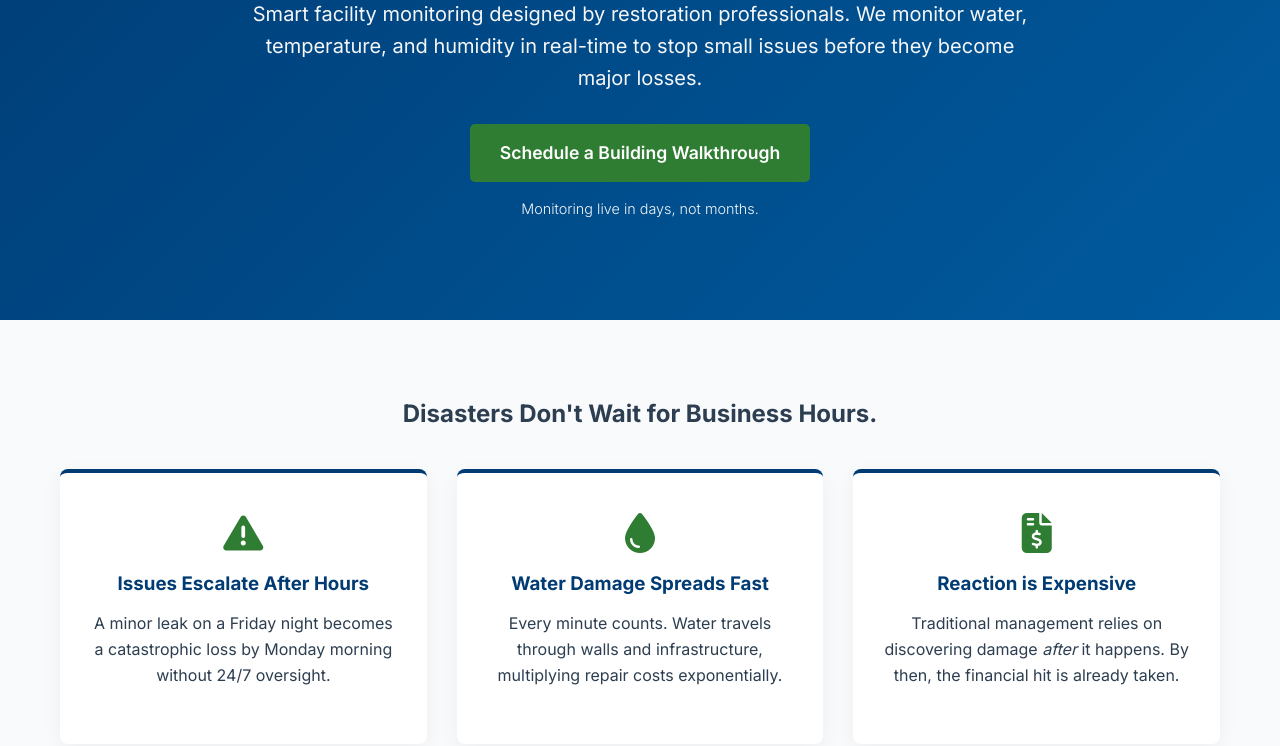
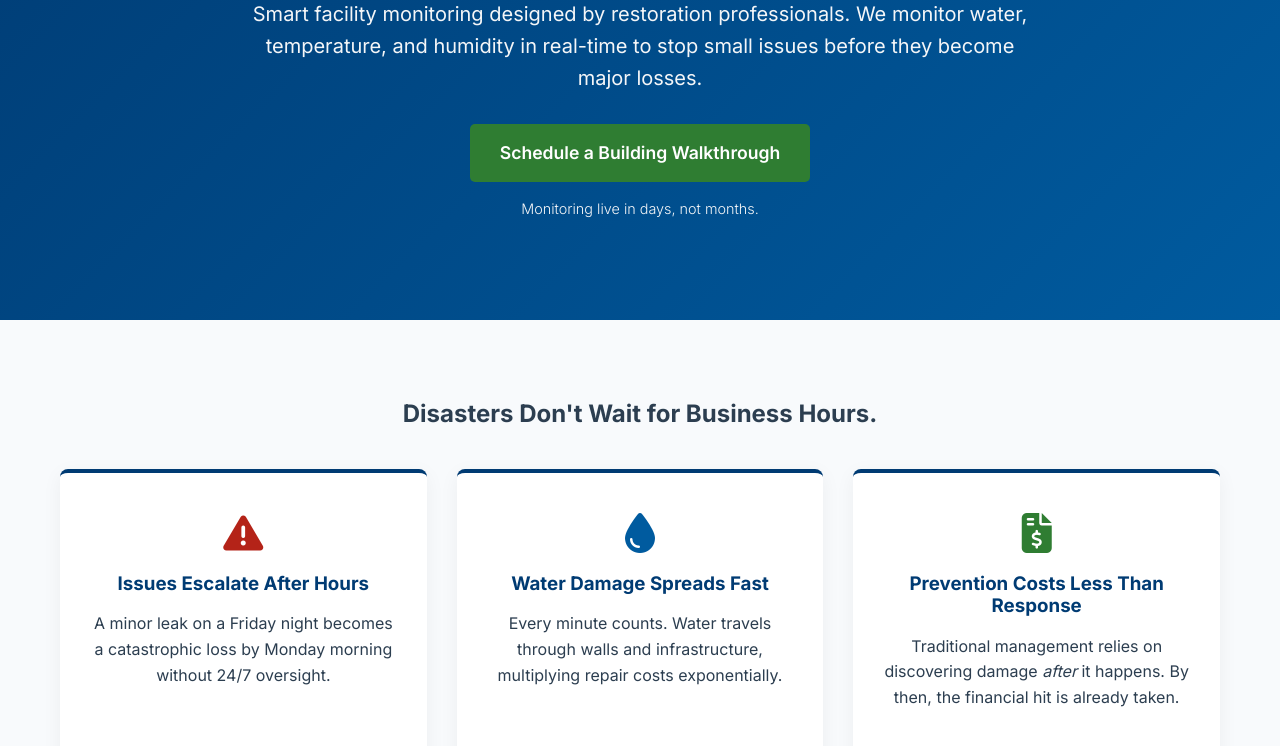
Before and after one commit to bhogan561/RMSPage, a website: page docs/index.html in a window 1280 px wide. Shown: the part 342-1088 px from the top of the page. Drawn offline with Linux system fonts and the light colour scheme.

Commit message:
Update problem card icon colors

```diff
--- a/docs/index.html
+++ b/docs/index.html
@@ -268,6 +268,18 @@
             font-size: 2.5rem;
             color: var(--primary-green);
             margin-bottom: 20px;
+        }
+
+        #problem .problem-icon-warning {
+            color: var(--error);
+        }
+
+        #problem .problem-icon-water {
+            color: var(--secondary-blue);
+        }
+
+        #problem .problem-icon-cost {
+            color: var(--primary-green);
         }
 
         .card h3 {
@@ -692,18 +704,18 @@
             <h2 class="section-heading" id="problem-title">Disasters Don't Wait for Business Hours.</h2>
             <div class="grid-3">
                 <article class="card">
-                    <i class="fa-solid fa-triangle-exclamation" aria-hidden="true"></i>
+                    <i class="fa-solid fa-triangle-exclamation problem-icon-warning" aria-hidden="true"></i>
                     <h3>Issues Escalate After Hours</h3>
                     <p>A minor leak on a Friday night becomes a catastrophic loss by Monday morning without 24/7 oversight.</p>
                 </article>
                 <article class="card">
-                    <i class="fa-solid fa-droplet" aria-hidden="true"></i>
+                    <i class="fa-solid fa-droplet problem-icon-water" aria-hidden="true"></i>
                     <h3>Water Damage Spreads Fast</h3>
                     <p>Every minute counts. Water travels through walls and infrastructure, multiplying repair costs exponentially.</p>
                 </article>
                 <article class="card">
-                    <i class="fa-solid fa-file-invoice-dollar" aria-hidden="true"></i>
-                    <h3>Reaction is Expensive</h3>
+                    <i class="fa-solid fa-file-invoice-dollar problem-icon-cost" aria-hidden="true"></i>
+                    <h3>Prevention Costs Less Than Response</h3>
                     <p>Traditional management relies on discovering damage <em>after</em> it happens. By then, the financial hit is already taken.</p>
                 </article>
             </div>
```
